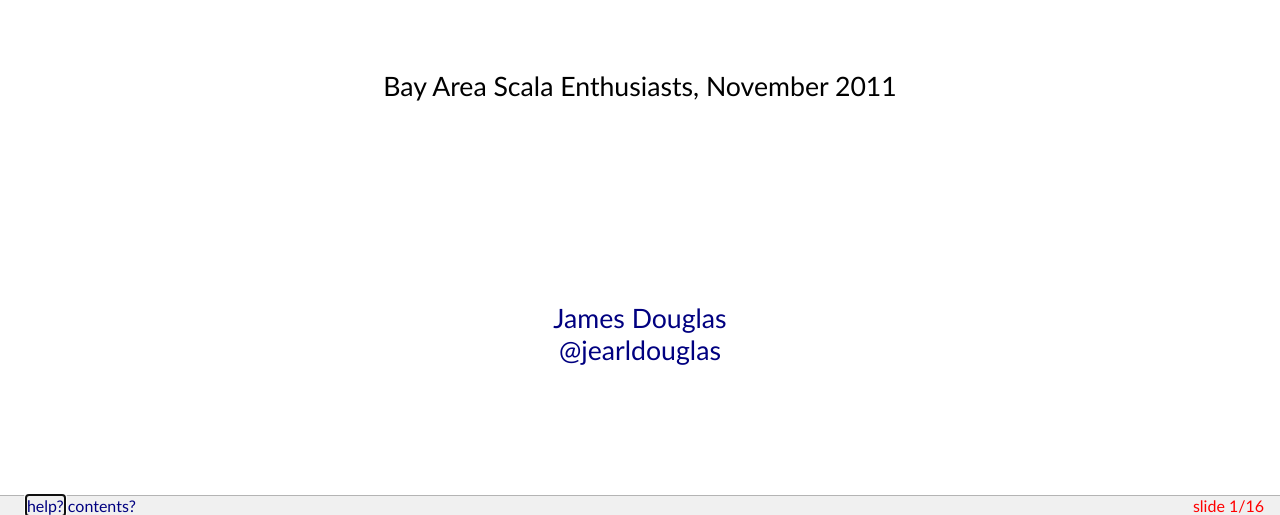
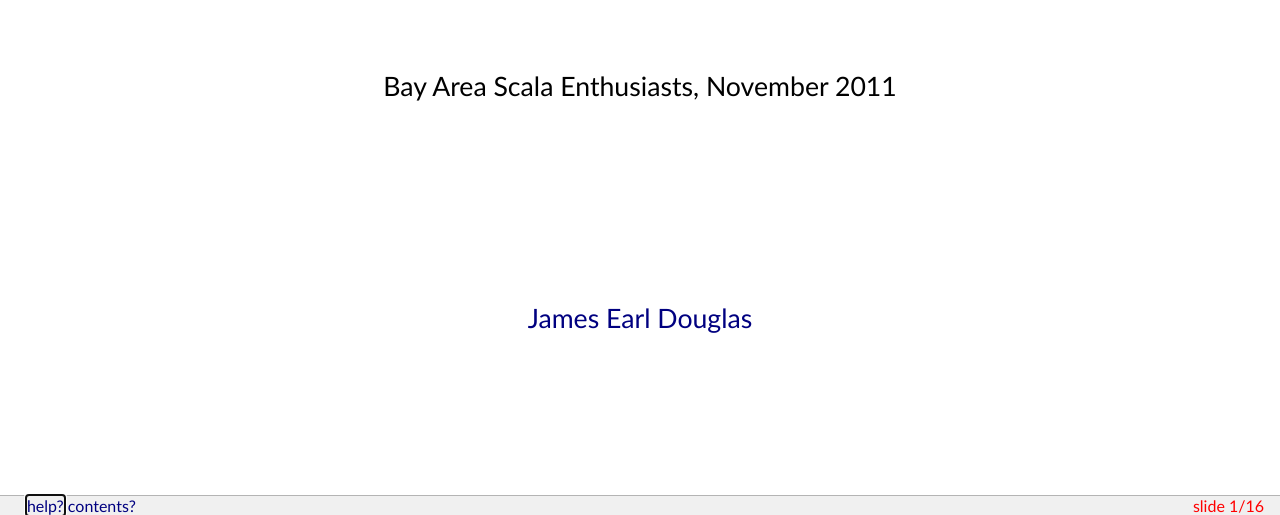
Before and after one commit to ilangostl/fruit, a plain HTML site: page base-201111/index.html in a window 1280 px wide. Shown: the part 285-800 px from the top of the page. Drawn offline with Linux system fonts and the light colour scheme.

Commit message:
g/@jearldouglas/d

```diff
--- a/base-201111/index.html
+++ b/base-201111/index.html
@@ -26,8 +26,7 @@
   <h1>Fruit</h1>
   <h2>Functional Reactive UI Thing</h2>
   <p class="location">Bay Area Scala Enthusiasts, November 2011
-  <p class="author"><a href="http://earldouglas.com/">James Douglas</a>
-  <br><a href="http://twitter.com/#!/jearldouglas">@jearldouglas</a></p>
+  <p class="author"><a href="http://earldouglas.com/">James Earl Douglas</a>
 </div>
 <div class="slide">
   <h1>Example</h1>
```
